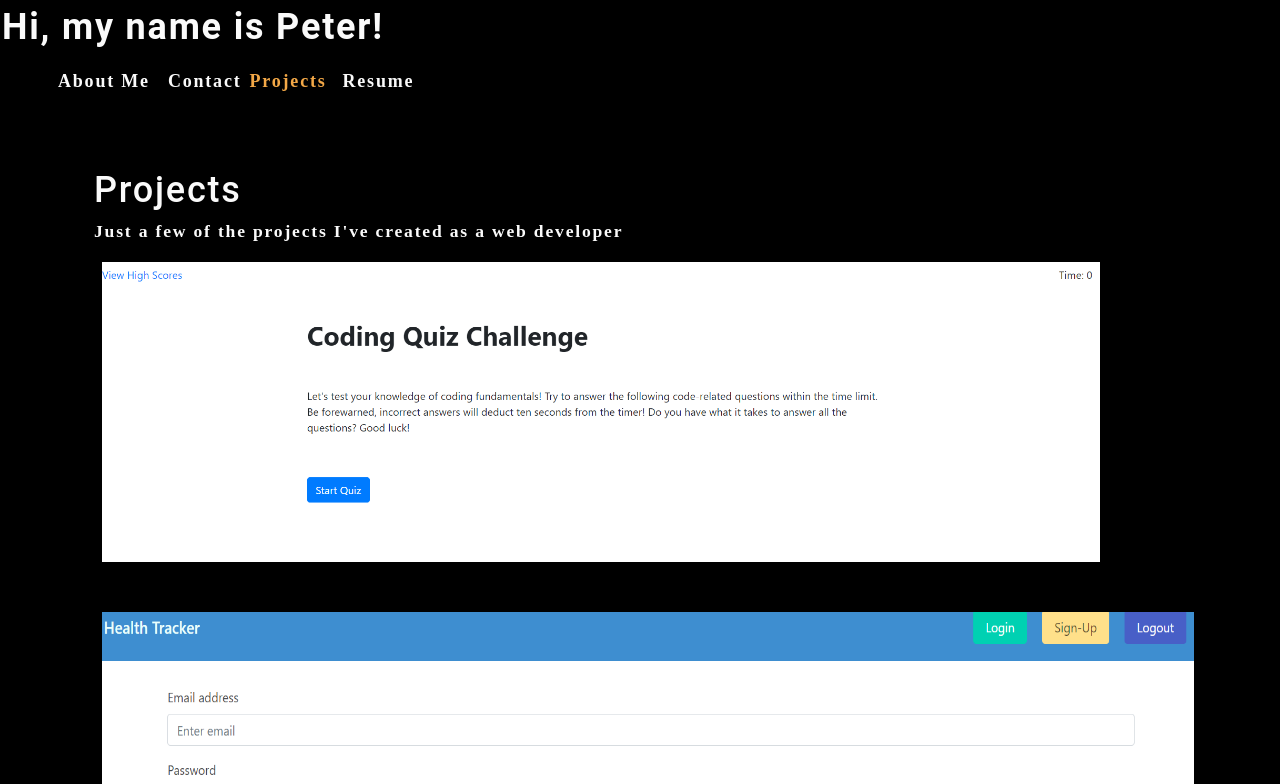
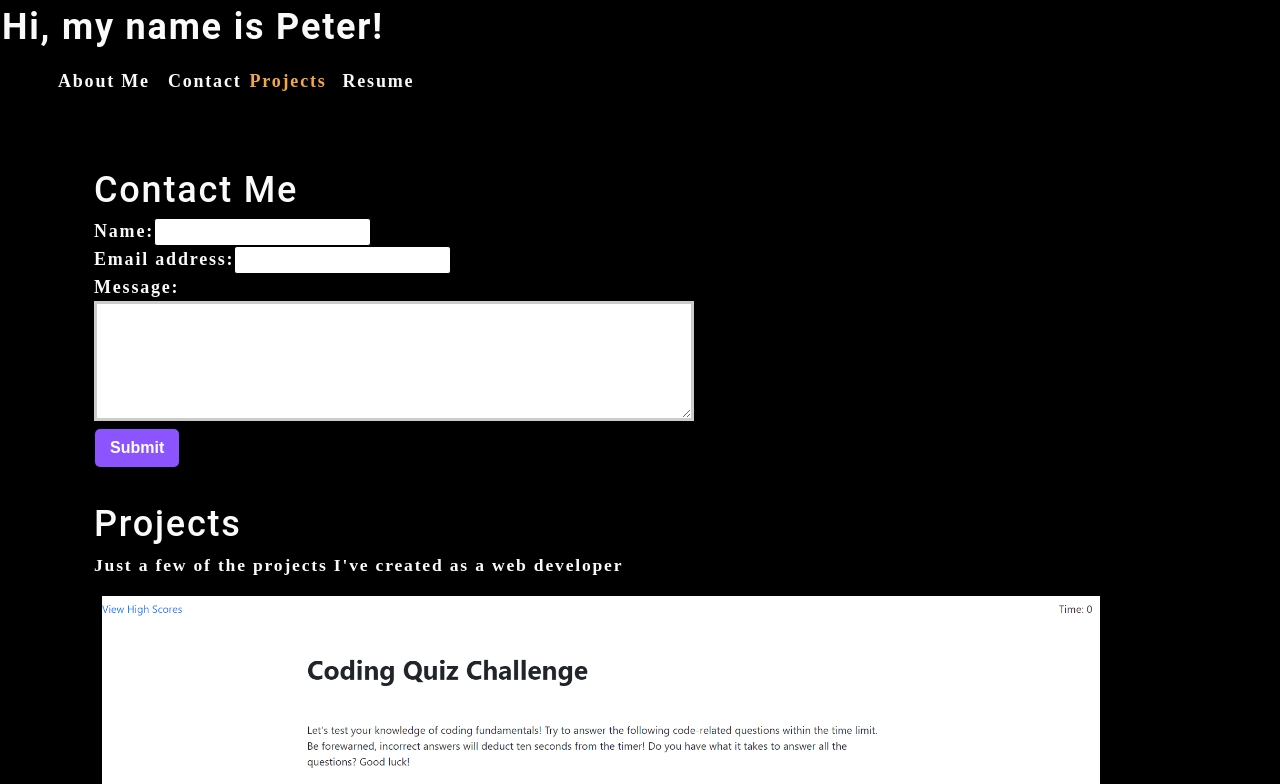
Before and after one commit to warrenp11/react-portfolio-02, a React (Create React App) app: page / in a window 1280 px wide. Shown: the top 784 px of the page. Built offline with nearby package versions, Linux system fonts and the light colour scheme.

Commit message:
Initialize and Sync the State of the Contact form

```diff
--- a/src/App.js
+++ b/src/App.js
@@ -3,6 +3,7 @@
 import About from "./components/About";
 import Nav from "./components/Nav";
 import Gallery from "./components/Gallery";
+import ContactForm from "./components/Contact";
 
 function App() {
   const [categories] = useState([
@@ -18,11 +19,12 @@
   return (
     <div>
       <Nav
-        categories = {categories}
-        setCurrentCategory = {setCurrentCategory}
-        currentCategory = {currentCategory}
+        categories={categories}
+        setCurrentCategory={setCurrentCategory}
+        currentCategory={currentCategory}
       ></Nav>
       <main>
+        <ContactForm></ContactForm>
         <Gallery currentCategory={currentCategory}></Gallery>
         <About></About>
       </main>
--- a/src/components/Contact/index.js
+++ b/src/components/Contact/index.js
@@ -1,6 +1,18 @@
-import React from "react";
+import React, { useState } from "react";
 
 function ContactForm() {
+  const [formState, setFormState] = useState({
+    name: "",
+    email: "",
+    message: "",
+  });
+  const { name, email, message } = formState;
+
+  function handleChange(e) {
+    setFormState({ ...formState, [e.target.name]: e.target.value });
+  }
+//   console.log(formState);
+
   return (
     <section>
       <h1>Contact Me</h1>
@@ -8,22 +20,37 @@
         {/* name input */}
         <div>
           <label htmlFor="name">Name:</label>
-                <input type="text" name="name" />
+          <input
+            type="text"
+            name="name"
+            defaultValue={name}
+            onChange={handleChange}
+          />
         </div>
         {/* email input */}
         <div>
           <label htmlFor="email">Email address:</label>
-                <input type="email" name="email" />
+          <input
+            type="email"
+            name="email"
+            defaultValue={email}
+            onChange={handleChange}
+          />
         </div>
         {/* message text area input */}
         <div>
           <label htmlFor="message">Message:</label>
-                <textarea name="message" rows="5" />
+          <textarea
+            name="message"
+            rows="5"
+            defaultValue={message}
+            onChange={handleChange}
+          />
         </div>
         <button type="submit">Submit</button>
       </form>
     </section>
-  )
+  );
 }
 
 export default ContactForm;
```
Lines whose indentation alone changed are shown as unchanged.
